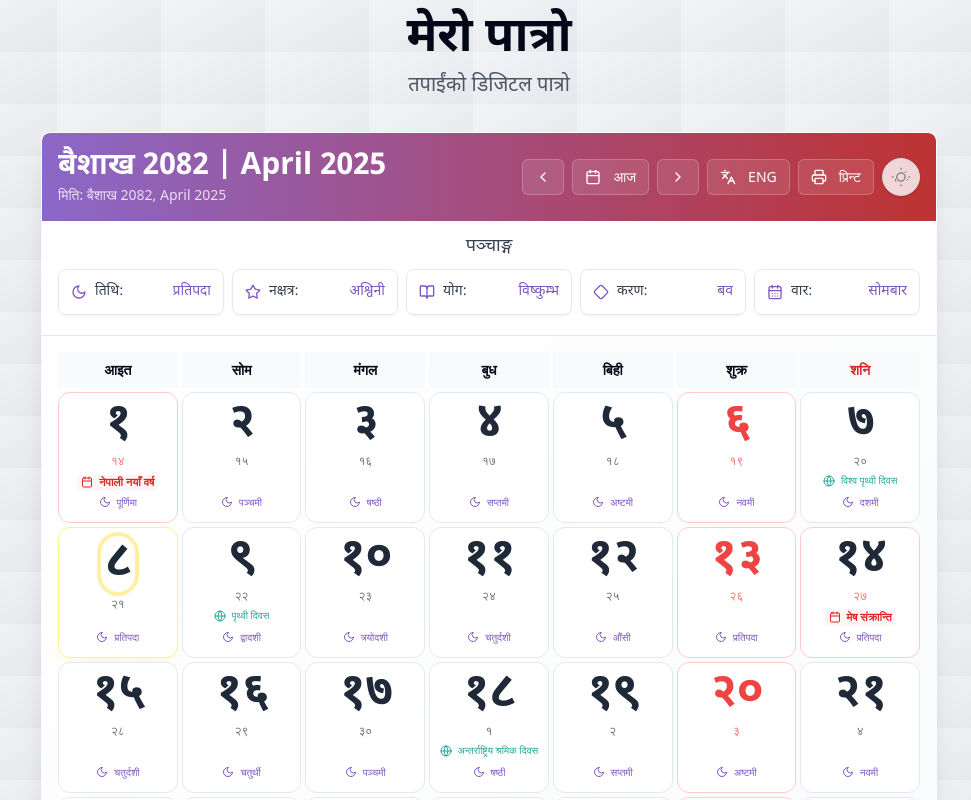
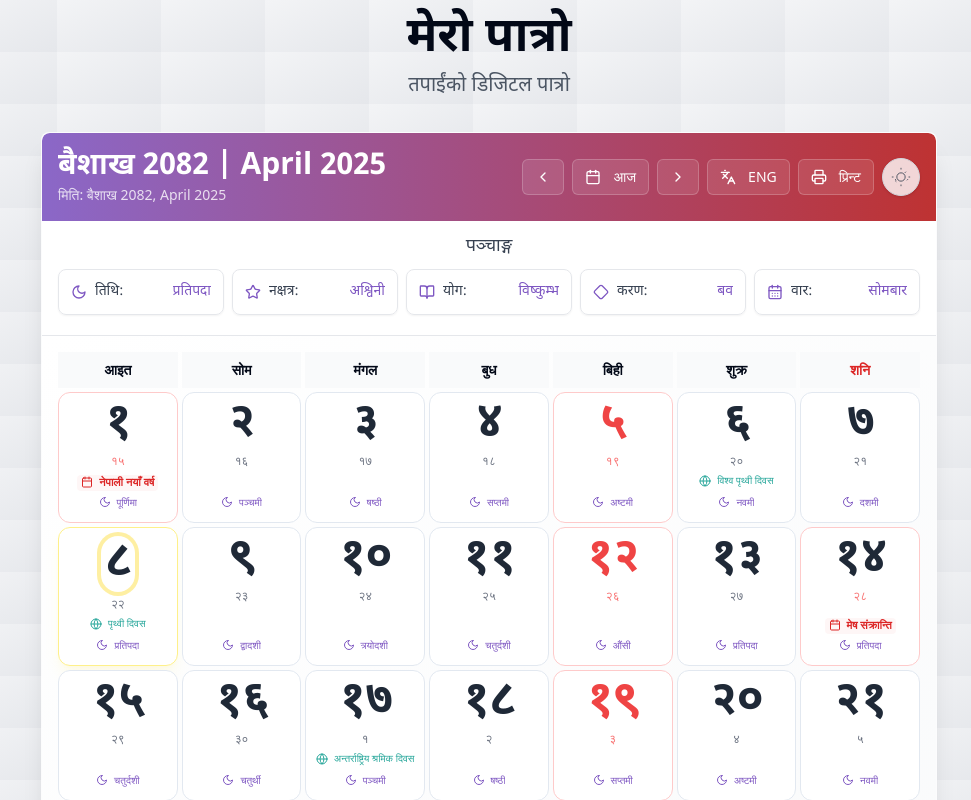
Before and after one commit to prchapagain/patro-sanskriti-darpan-60, a React (Vite) app: page / in a window 1280 px wide. Shown: the top 800 px of the page, without its empty margins (151-1122 px from the left). Built offline with nearby package versions, Linux system fonts and the light colour scheme.

Commit message:
Fix: Date mismatch issue
Investigate and resolve the date mismatch issue.

```diff
--- a/src/components/CalendarGrid.tsx
+++ b/src/components/CalendarGrid.tsx
@@ -17,22 +17,8 @@ const CalendarGrid: React.FC<CalendarGridProps> = ({ currentDate, language }) =>
   // Get number of BS days in month - this is the exact number of days we'll show
   const daysInMonth = getMonthLengths(bsYear)[bsMonth];
 
-  // Find which Gregorian day is BS 1
-  let firstDayOfBsMonth: Date | null = null;
-  for (let d = 0; d < 31; d++) {
-    const tryDate = new Date(currentDate);
-    tryDate.setDate(1 + d);
-    const bs = getBsDate(tryDate);
-    if (bs.year === bsYear && bs.month === bsMonth && bs.day === 1) {
-      firstDayOfBsMonth = tryDate;
-      break;
-    }
-  }
-
-  if (!firstDayOfBsMonth) {
-    firstDayOfBsMonth = new Date(currentDate);
-    firstDayOfBsMonth.setDate(1);
-  }
+  // Get the Gregorian date for BS day 1 of the current month
+  const firstDayOfMonth = getGregorianDate(bsYear, bsMonth, 1);
 
   // Today for highlighting - Set April 21, 2025 as today if we're viewing that month
   const realToday = new Date();
@@ -65,25 +51,12 @@ const CalendarGrid: React.FC<CalendarGridProps> = ({ currentDate, language }) =>
     );
   });
 
-  // Current month days - render ONLY the actual days in the month, no previous/next month days
+  // Current month days - render ONLY the actual days in the month
   for (let day = 1; day <= daysInMonth; day++) {
-    // Find correct Date for this BS day
-    let gDate: Date | null = null;
-    for (let offset = -1; offset < 3; offset++) { // Include -1 to handle edge cases
-      const guess = new Date(firstDayOfBsMonth as Date);
-      guess.setDate((firstDayOfBsMonth as Date).getDate() + day - 1 + offset);
-      const bs = getBsDate(guess);
-      if (bs.year === bsYear && bs.month === bsMonth && bs.day === day) {
-        gDate = guess;
-        break;
-      }
-    }
+    // Get Gregorian date for this BS day using the direct conversion function
+    const gDate = getGregorianDate(bsYear, bsMonth, day);
 
-    if (!gDate) {
-      gDate = new Date(firstDayOfBsMonth as Date);
-      gDate.setDate((firstDayOfBsMonth as Date).getDate() + day - 1);
-    }
-
+    // Check if today
     const isToday = todayBs.year === bsYear && todayBs.month === bsMonth && todayBs.day === day;
 
     calendarCells.push(
```
